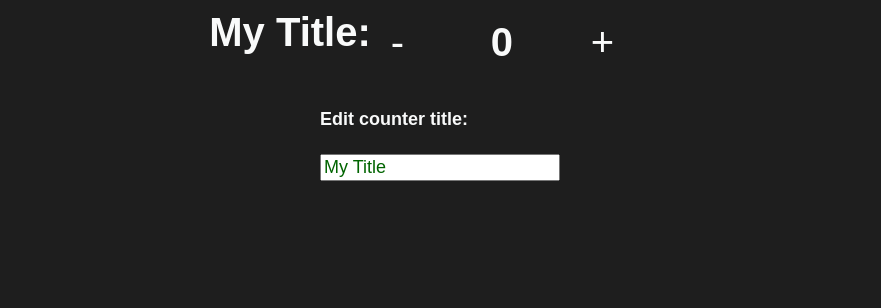
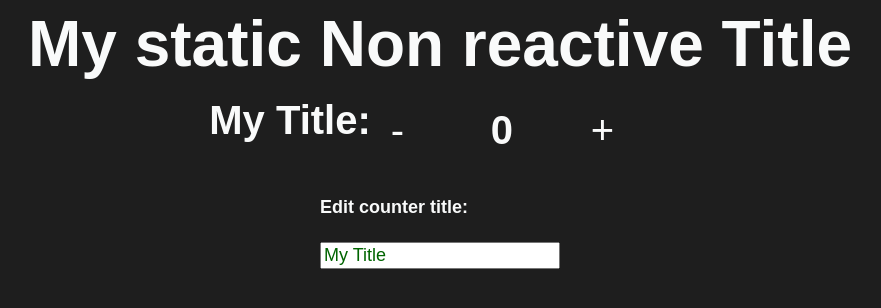
Before and after one commit to Lariicsam/vue-masonry, a Vue app: page / in a window 1280 px wide. Shown: the top 308 px of the page, without its empty margins (200-1081 px from the left). Built offline with nearby package versions, Linux system fonts and the light colour scheme.

Commit message:
Add nono reactive data

```diff
--- a/src/components/HelloWorld.vue
+++ b/src/components/HelloWorld.vue
@@ -1,5 +1,8 @@
 <template>
   <div class="icol center">
+    <div class="irow center">
+      <h1>{{ myNonReactiveData }}</h1>
+    </div>
     <div class="irow center">
       <h2>{{ counterData.title }}:</h2>
       <div class="btn" @click="decreaseCounter">-</div>
@@ -19,6 +22,7 @@
 import { ref, reactive } from "vue";
 export default {
   setup() {
+    const myNonReactiveData = "My static Non reactive Title"
     const counter = ref(0),
       counterTitle = ref("My Counter");
 
@@ -35,6 +39,7 @@ export default {
     };
 
     return {
+      myNonReactiveData,
       counter,
       counterTitle,
       increaseCounter,
```
